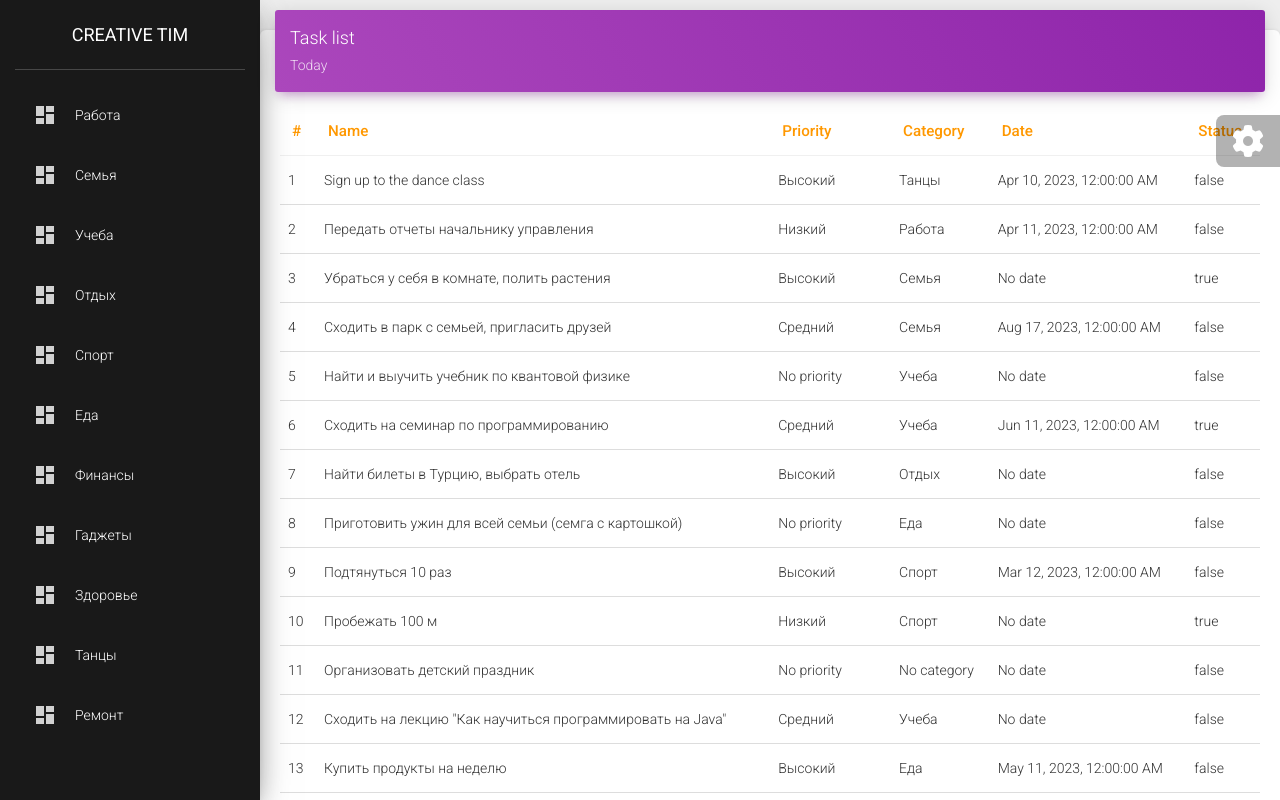
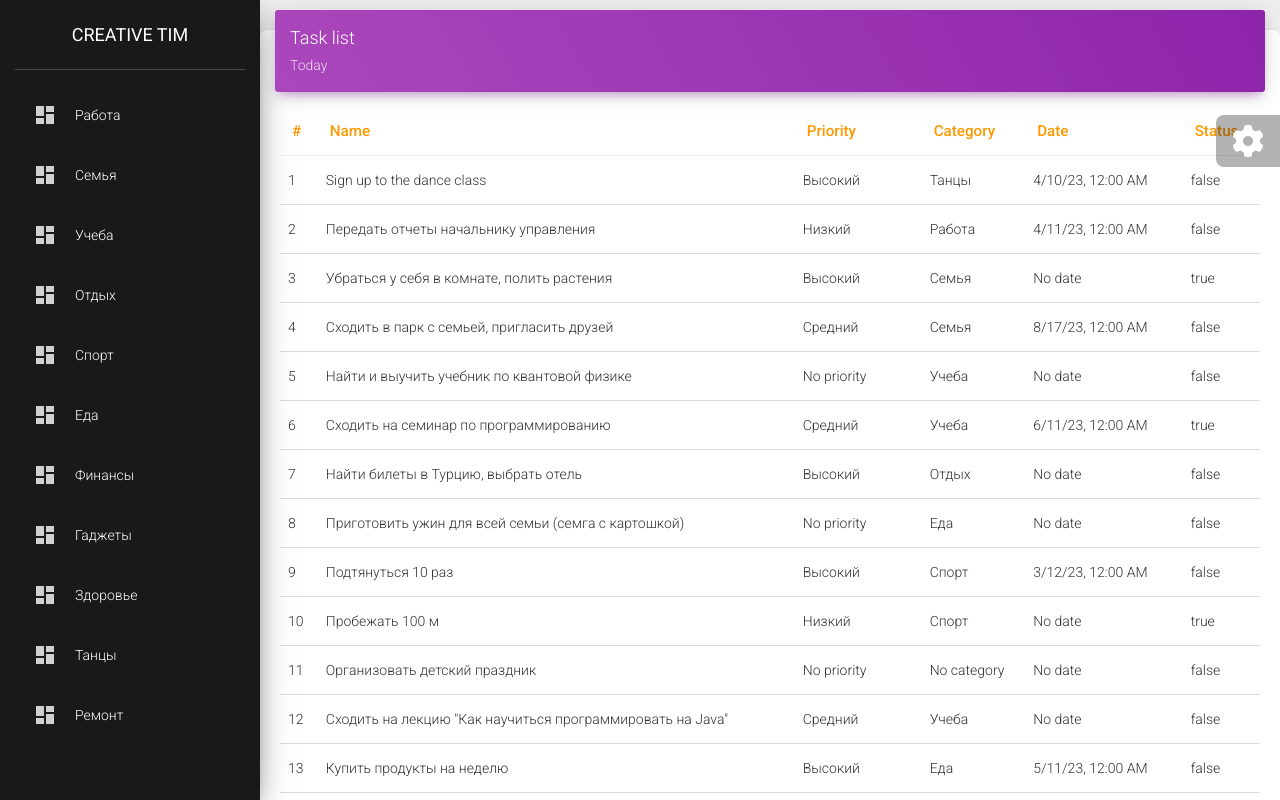
Before and after one commit to Alima-T/AngularExample, an Angular app: page / in a window 1280 px wide. Shown: the top 800 px of the page. Built offline with nearby package versions, Linux system fonts and the light colour scheme.

Commit message:
#11 change date format to short

```diff
--- a/src/app/view/tasks/task.component.html
+++ b/src/app/view/tasks/task.component.html
@@ -22,7 +22,7 @@
           <td>{{task.title}}</td>
           <td>{{task.priority?.title? task.priority?.title : "No priority"}}</td>
           <td>{{task.category?.title? task.category?.title : "No category"}}</td>
-          <td>{{task.date? (task.date | date : 'medium'): "No date"}}</td>
+          <td>{{task.date? (task.date | date : 'short'): "No date"}}</td>
             <td>{{task.completed}}</td>
           </tr>
           </tbody>
```
